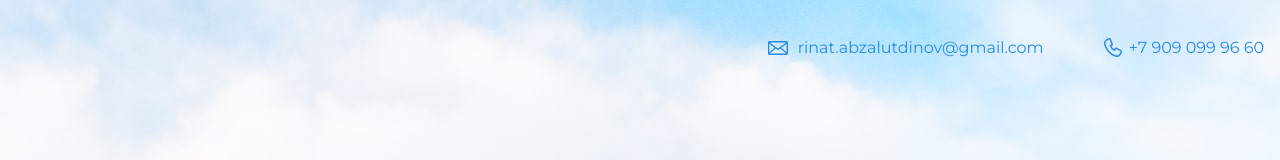
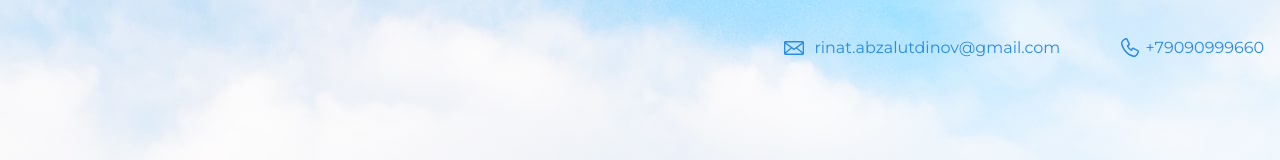
Before and after one commit to Rinatelo/my-site, a plain HTML site: page index.html in a window 1280 px wide. Shown: the top 160 px of the page. Drawn offline with nearby package versions, Linux system fonts and the light colour scheme.

Commit message:
Update index.html

```diff
--- a/index.html
+++ b/index.html
@@ -11,7 +11,7 @@
     <header class="page-header">
       <div class="container">
         <a class="header-email" href="mailto:rinat.abzalutdinov@gmail.com">rinat.abzalutdinov@gmail.com</a>
-        <a class="header-phone" href="tel:+79090999660">+7 909 099 96 60</a>
+        <a class="header-phone" href="tel:+79090999660">+79090999660</a>
       </div>
     </header>
 
```
